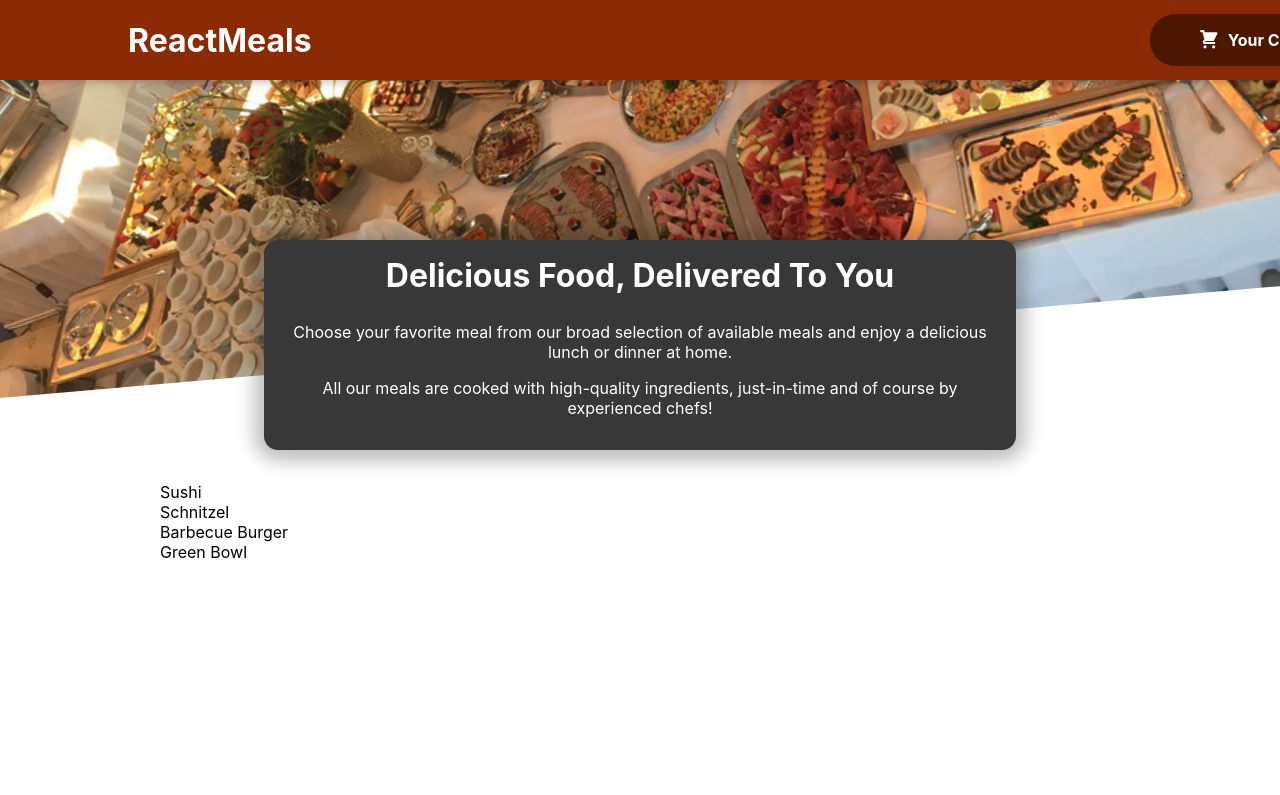
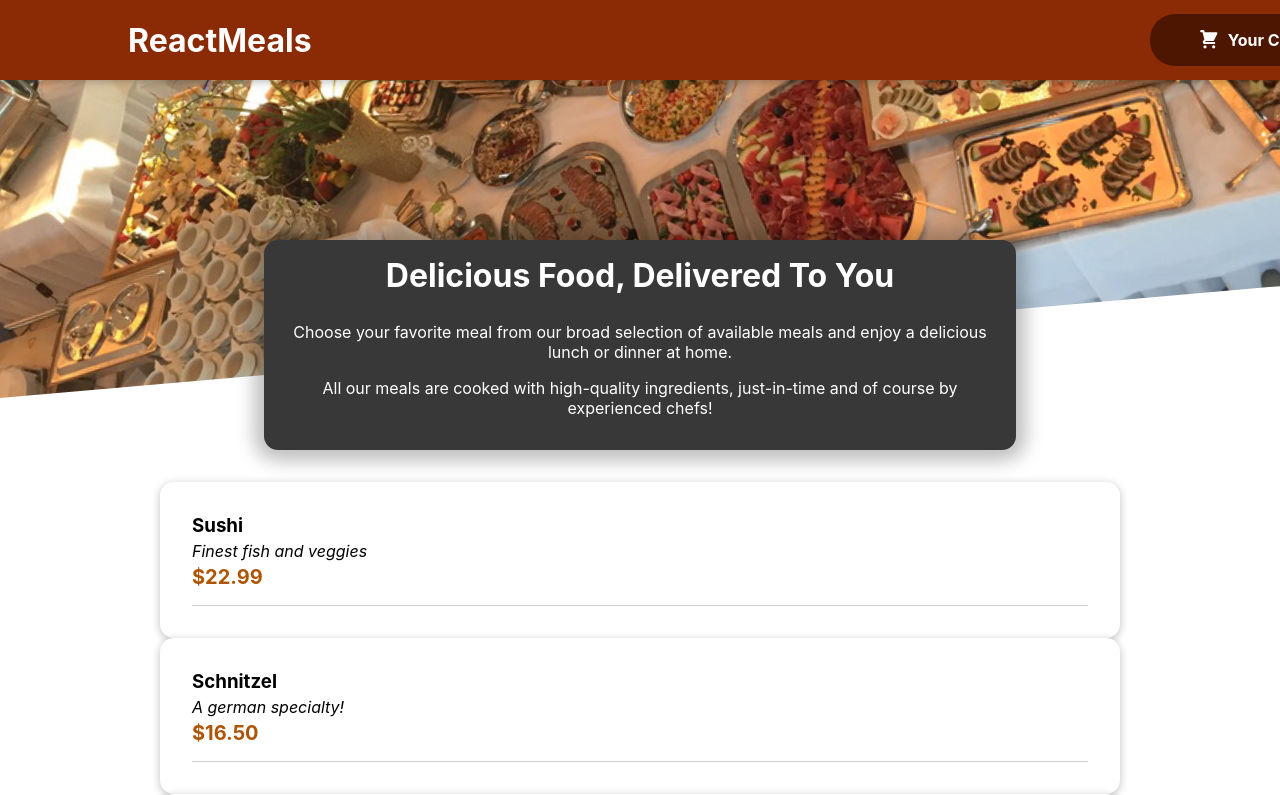
Before and after one commit to nehasingh931126/react-food-order-app, a React (Create React App) app: page / in a window 1280 px wide. Shown: the top 795 px of the page. Built offline with nearby package versions, Linux system fonts and the light colour scheme.

Commit message:
Added the card, mealitem and modified Available means with the new Component crrated

```diff
--- a/src/components/Meals/AvailableMeals.js
+++ b/src/components/Meals/AvailableMeals.js
@@ -1,3 +1,5 @@
+import Card from "../UI/Button/Card";
+import MealItem from "./MealItem";
 import classes from "./AvailableMeals.module.css";
 const DUMMY_MEALS = [
     {
@@ -27,11 +29,9 @@ const DUMMY_MEALS = [
 ];
 
 const AvailableMeals = ()=> {
-    const mealsList = DUMMY_MEALS.map((meal)=> <li>{meal.name}</li>)
+    const mealsList = DUMMY_MEALS.map((meal) => <Card><ul><MealItem key={meal.id} name={meal.name} description={meal.description} price={meal.price} /></ul></Card>)
     return (<section className={classes.meals}>
-            <ul>
-            {mealsList}
-            </ul>
+        {mealsList}
         </section>)
 }
 
--- /dev/null
+++ b/src/components/Meals/MealItem.js
@@ -0,0 +1,17 @@
+import React, {Fragment} from 'react';
+import classes from './MealItem.module.css';
+const MealItem = (props)=> {
+    const price = `$${props.price.toFixed(2)}`
+    return (
+        <li className={classes.meal}>
+            <div>
+                <div><h3>{props.name}</h3></div>
+                <div className={classes.description}>{props.description}</div>
+                <div className={classes.price}>{price}</div>
+            </div>
+            <div></div>
+        </li>
+    )
+}
+
+export default MealItem;
--- /dev/null
+++ b/src/components/Meals/MealItem.module.css
@@ -0,0 +1,22 @@
+.meal {
+    display: flex;
+    justify-content: space-between;
+    margin: 1rem;
+    padding-bottom: 1rem;
+    border-bottom: 1px solid #ccc;
+}
+
+.meal h3 {
+    margin: 0 0 0.25rem 0;
+}
+
+.description {
+    font-style: italic;
+}
+
+.price {
+    margin-top: 0.25rem;
+    font-weight: bold;
+    color: #ad5502;
+    font-size: 1.25rem;
+}
--- /dev/null
+++ b/src/components/UI/Button/Card.js
@@ -0,0 +1,11 @@
+import React, { Fragment } from 'react';
+import classes from './Card.module.css';
+function Card(props) {
+    return (
+            <div className={classes.card}>
+                {props.children}
+            </div>
+    )
+}
+
+export default Card;
--- /dev/null
+++ b/src/components/UI/Button/Card.module.css
@@ -0,0 +1,6 @@
+.card {
+    padding: 1rem;
+    box-shadow: 0 2px 8px rgba(0, 0, 0, 0.25);
+    border-radius: 14px;
+    background-color: white;
+}
```
